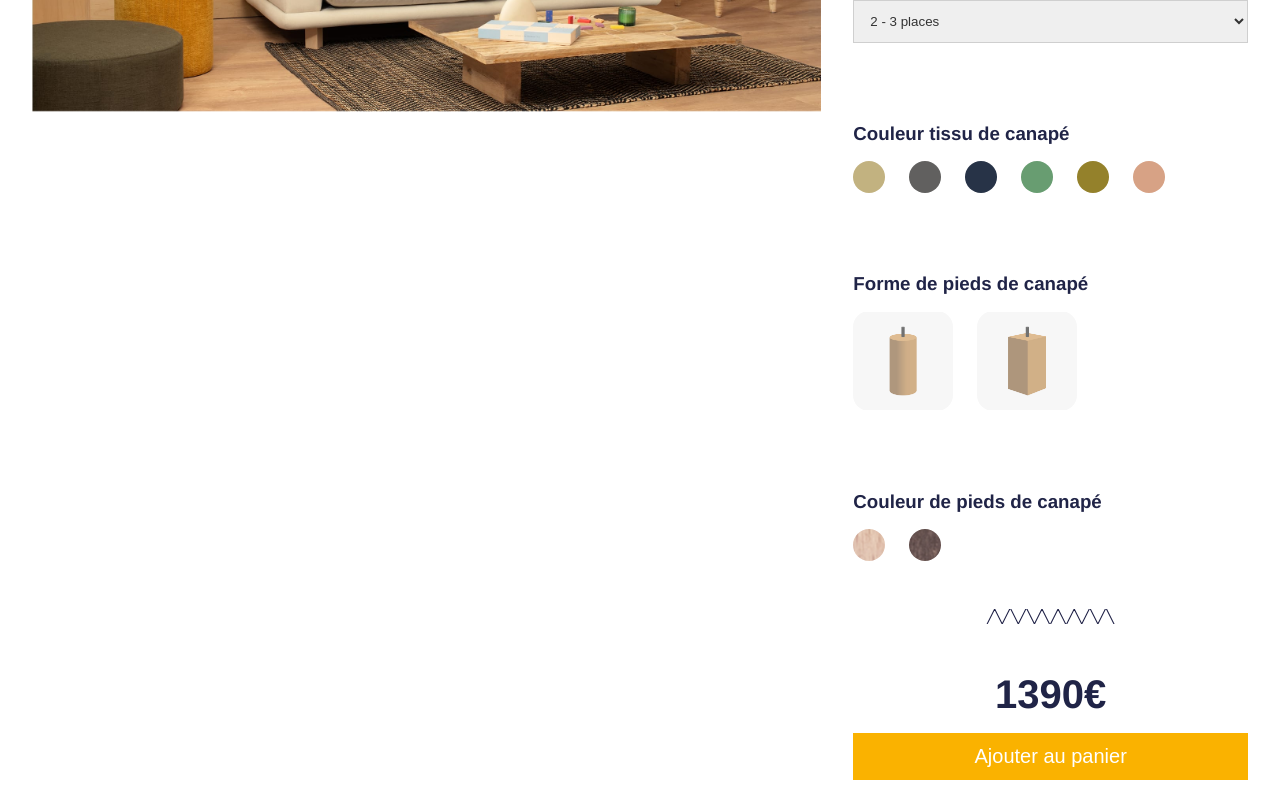
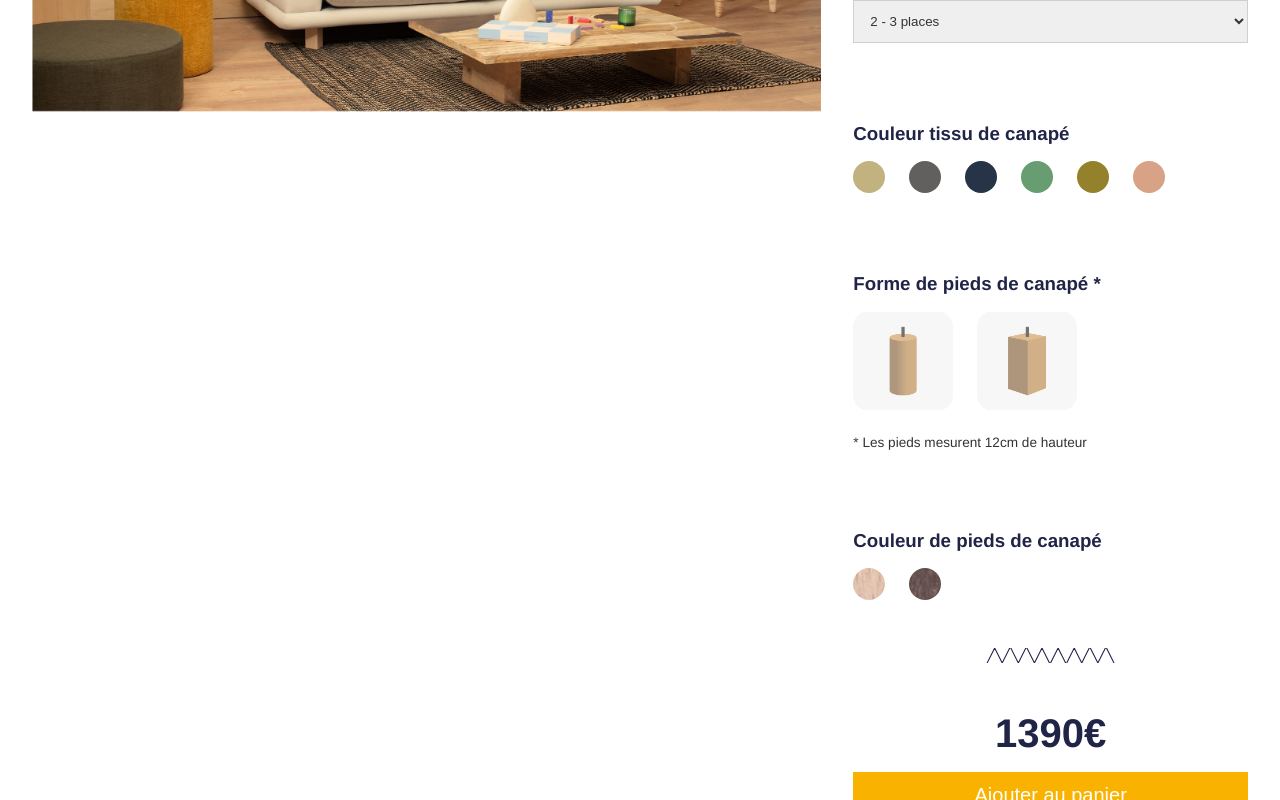
Before and after one commit to ephalys/tediber-test, a Vue app: page / in a window 1280 px wide. Shown: the part 640-1440 px from the top of the page. Built offline with nearby package versions, Linux system fonts and the light colour scheme.

Commit message:
feat: add info on OptionPicker & create config file in Selector/ folder

```diff
--- a/src/components/Selector/SelectorContentConfiguratorOptionPicker.vue
+++ b/src/components/Selector/SelectorContentConfiguratorOptionPicker.vue
@@ -1,5 +1,6 @@
 <template>
   <div class="color-selector">
+    <div class="color-selector-list">
       <div
         class="color-selector-item"
         v-for="(option, index) in options"
@@ -11,16 +12,21 @@
         @click="handleClick(option.value)"
       ></div>
     </div>
+    <span v-if="info" class="color-selector-info">
+      {{ info }}
+    </span>
+  </div>
 </template>
 
 <script>
-import { COLORS } from "@/helpers/colors";
+import { COLORS } from "@/components/Selector/config";
 
 export default {
   name: "SelectorContentConfiguratorOptionPicker",
   props: {
     options: Array,
     variant: String,
+    info: String,
   },
   data() {
     return {
@@ -71,9 +77,24 @@ export default {
 <style lang="scss" scoped>
 .color-selector {
   display: flex;
+  flex-direction: column;
+  flex-wrap: wrap;
+  align-items: flex-start;
+  gap: 1.5rem;
+
+  &-list {
+    display: flex;
     flex-wrap: wrap;
     gap: 1.5rem;
-  margin-top: 1rem;
+  }
+
+  &-info {
+    font-size: 0.85rem;
+
+    &:before {
+      content: "*";
+    }
+  }
 
   &-item {
     border: 1px solid transparent;
--- a/src/components/Selector/SelectorContentConfiguratorStep.vue
+++ b/src/components/Selector/SelectorContentConfiguratorStep.vue
@@ -1,13 +1,15 @@
 <template>
   <div class="selector-content-configurator-step">
     <SelectorContentConfiguratorStepTitle
-      :title="stepName"
+      :title="step.name"
       :titleModifier="titleModifier"
+      :hasInfo="!!info(step.code)"
     />
     <component
-      :is="currentStepComponent"
-      :options="stepOptions"
-      :variant="variant"
+      :is="componentName(step.code)"
+      :options="step.values"
+      :variant="variant(step.code)"
+      :info="info(step.code)"
       @updateModifierTitle="handleModifier"
     />
   </div>
@@ -17,6 +19,7 @@
 import BaseSelect from "@/components/BaseSelect.vue";
 import SelectorContentConfiguratorOptionPicker from "@/components/Selector/SelectorContentConfiguratorOptionPicker.vue";
 import SelectorContentConfiguratorStepTitle from "@/components/Selector/SelectorContentConfiguratorStepTitle.vue";
+import { componentNames, variants, infos } from "@/components/Selector/config";
 import { useProductStore } from "@/stores/useProductStore";
 import { mapStores, mapState } from "pinia";
 
@@ -38,37 +41,19 @@ export default {
   computed: {
     ...mapStores(useProductStore),
     ...mapState(useProductStore, ["productData", "options"]),
-    stepName() {
-      return this.step.name;
-    },
-    stepCode() {
-      return this.step.code;
-    },
-    stepOptions() {
-      return this.step.values;
-    },
-    currentStepComponent() {
-      switch (this.stepCode) {
-        case "sofa-simple-size":
-          return "BaseSelect";
-        case "sofa-simple-color":
-        case "sofa-simple-feet-color":
-        case "sofa-simple-feet-form":
-          return "SelectorContentConfiguratorOptionPicker";
-        default:
-          return null;
-      }
-    },
-    variant() {
-      return this.stepCode === "sofa-simple-feet-color" ||
-        this.stepCode === "sofa-simple-color"
-        ? "circle"
-        : "square";
-    },
   },
   methods: {
     handleModifier(value) {
       this.titleModifier = value;
+    },
+    componentName(code) {
+      return componentNames[code] || null;
+    },
+    variant(code) {
+      return variants[code] || null;
+    },
+    info(code) {
+      return infos[code] || null;
     },
   },
 };
--- a/src/components/Selector/SelectorContentConfiguratorStepTitle.vue
+++ b/src/components/Selector/SelectorContentConfiguratorStepTitle.vue
@@ -1,5 +1,10 @@
 <template>
-  <h3>{{ title }}<span class="title-modifier" v-html="modifierSpan"></span></h3>
+  <h3>
+    <span :class="{ 'has-info': hasInfo }">
+      {{ title }}
+    </span>
+    <span class="title-modifier" v-html="modifierSpan"></span>
+  </h3>
 </template>
 
 <script>
@@ -8,6 +13,7 @@ export default {
   props: {
     title: String,
     titleModifier: String,
+    hasInfo: Boolean,
   },
   computed: {
     modifierSpan() {
@@ -18,7 +24,14 @@ export default {
 </script>
 
 <style lang="scss" scoped>
-.title-modifier {
-  color: $grey;
+h3 {
+  .has-info {
+    &:after {
+      content: " *";
+    }
+  }
+  .title-modifier {
+    color: $grey;
+  }
 }
 </style>
--- a/src/helpers/colors.js
+++ b/src/components/Selector/config.js
@@ -26,3 +26,20 @@ export const COLORS = [
     isPureColor: false,
   },
 ];
+
+export const componentNames = {
+  "sofa-simple-size": "BaseSelect",
+  "sofa-simple-color": "SelectorContentConfiguratorOptionPicker",
+  "sofa-simple-feet-color": "SelectorContentConfiguratorOptionPicker",
+  "sofa-simple-feet-form": "SelectorContentConfiguratorOptionPicker",
+};
+
+export const variants = {
+  "sofa-simple-color": "circle",
+  "sofa-simple-feet-color": "circle",
+  "sofa-simple-feet-form": "square",
+};
+
+export const infos = {
+  "sofa-simple-feet-form": "Les pieds mesurent 12cm de hauteur",
+};
```
Lines whose indentation alone changed are shown as unchanged.
